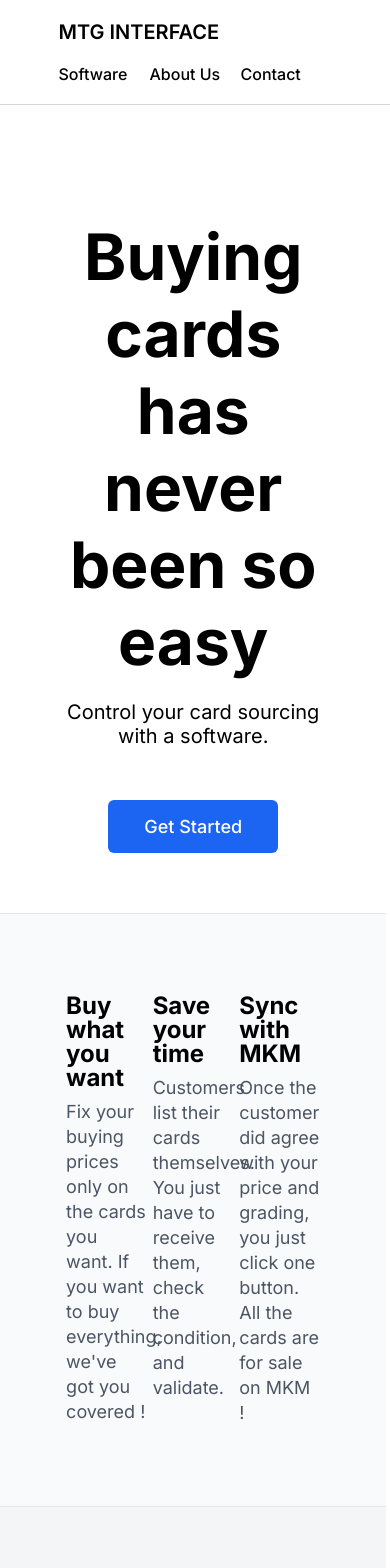
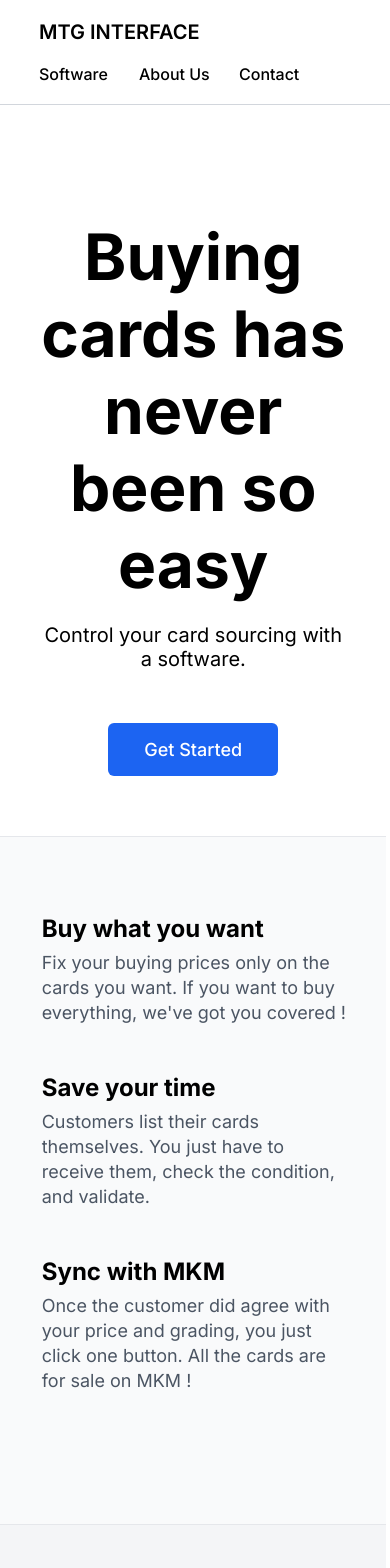
Before and after one commit to YoannBuzenet/mbi_web, a Next.js app: page / in a window 390 px wide. Shown: the top 1568 px of the page. Built offline with nearby package versions, Linux system fonts and the light colour scheme.

Commit message:
working on responsive

```diff
--- a/style.css
+++ b/style.css
@@ -31,6 +31,12 @@ ul {
 main {
   width: 99.1vw;
   overflow: hidden;
+}
+
+@media only screen and (max-width: 1024px) {
+  .container {
+    width: 80%;
+  }
 }
 
 /**********************/
@@ -161,6 +167,20 @@ main {
 .card span:last-child {
   font-size: 1.8rem;
   color: rgb(75, 85, 99);
+}
+
+@media only screen and (max-width: 1024px) {
+  .cards-container {
+    flex-direction: column;
+  }
+  .card {
+    width: 100%;
+    padding-bottom: 5rem;
+  }
+
+  .card-title {
+    font-size: 1.8rem;
+  }
 }
 
 /***THIRD LINER ***/
```
